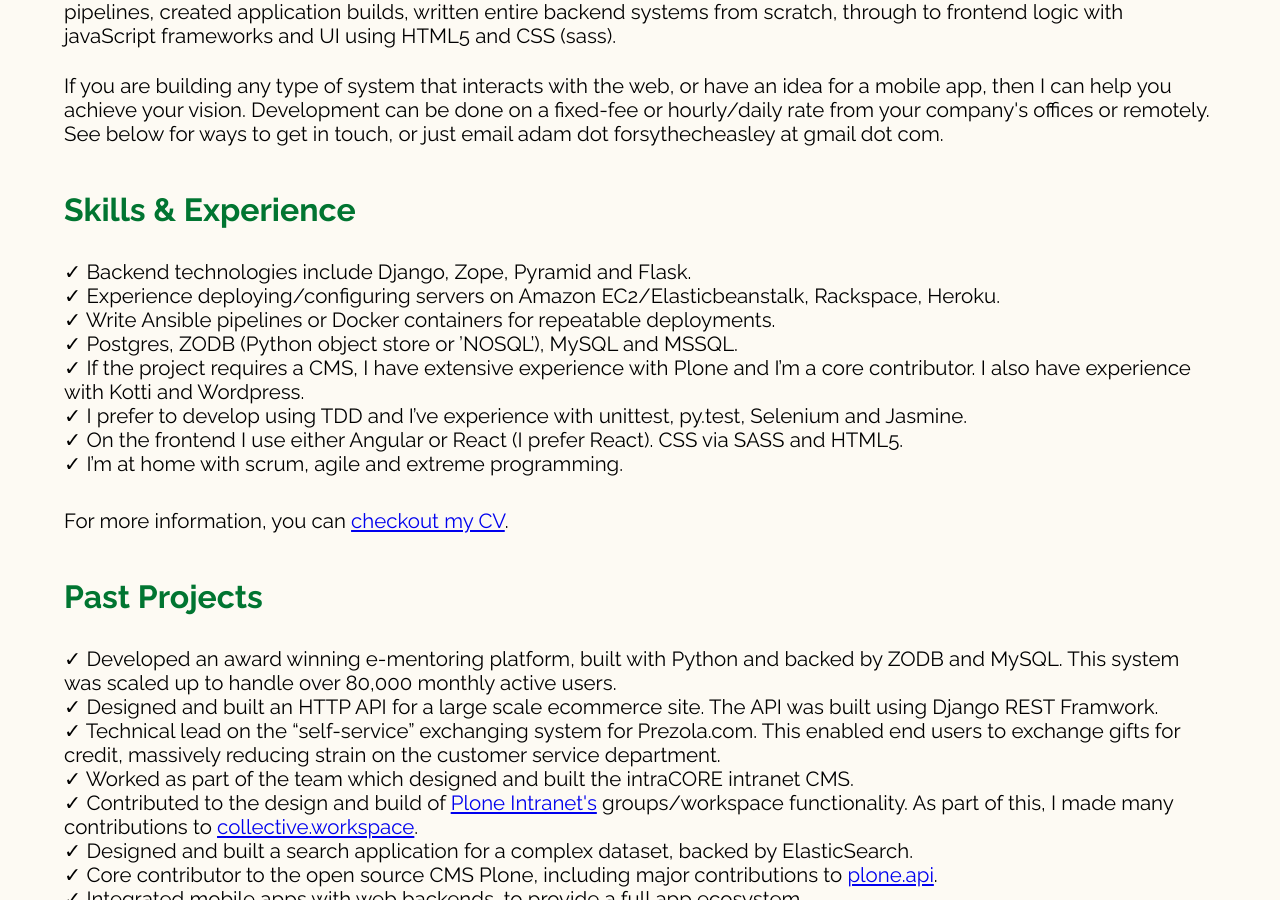
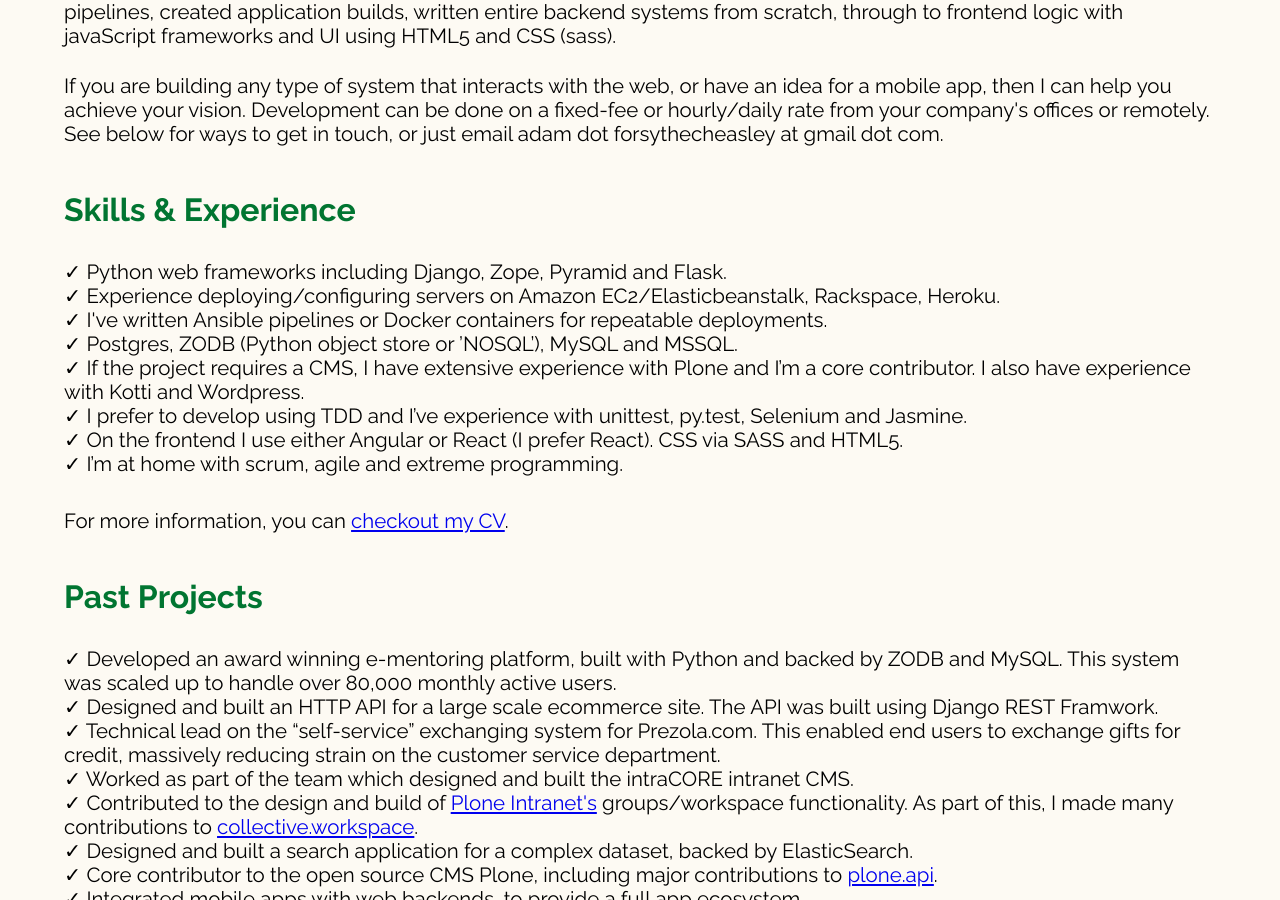
Before and after one commit to adamcheasley/adamcheasley.github.io, a Jekyll site: the page index.html, which Jekyll copies as it is, in a window 1280 px wide and 900 px high, scrolled down 415 px. Built offline with Jekyll 4.4.1, drawn with Linux system fonts in a browser that asks for light colours.

Commit message:
Text changes

```diff
--- a/index.html
+++ b/index.html
@@ -17,9 +17,9 @@
     <h3>Skills & Experience</h3>
 
     <ul>
-      <li> Backend technologies include Django, Zope, Pyramid and Flask.</li>
+      <li> Python web frameworks including Django, Zope, Pyramid and Flask.</li>
       <li> Experience deploying/configuring servers on Amazon EC2/Elasticbeanstalk, Rackspace, Heroku.</li>
-      <li> Write Ansible pipelines or Docker containers for repeatable deployments.</li>
+      <li> I've written Ansible pipelines or Docker containers for repeatable deployments.</li>
       <li> Postgres, ZODB (Python object store or ’NOSQL’), MySQL and MSSQL.</li>
       <li> If the project requires a CMS, I have extensive experience with Plone and I’m a core contributor. I also have experience with Kotti and Wordpress.</li>
       <li> I prefer to develop using TDD and I’ve experience with unittest, py.test, Selenium and Jasmine.</li>
```
